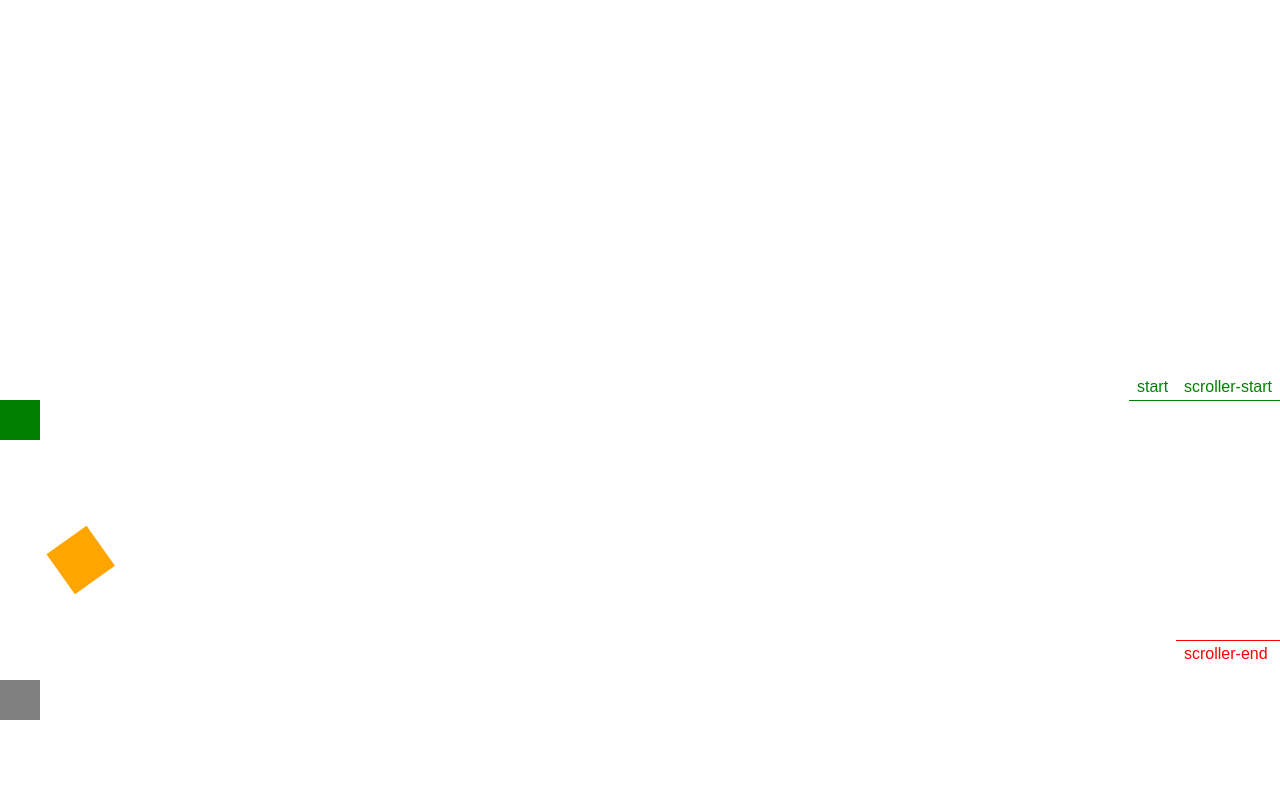
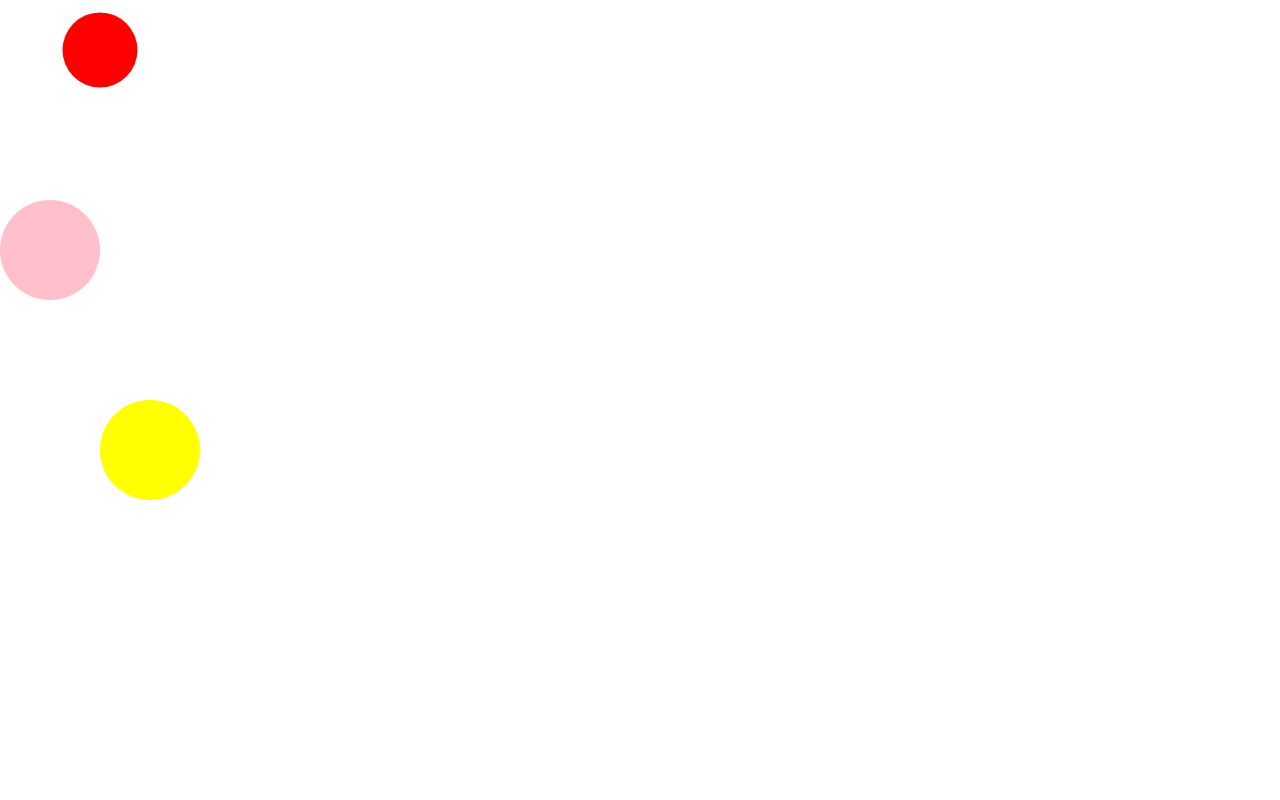
Before and after one commit to haseebDotJs/learning-gsap, a Next.js app: page / in a window 1280 px wide. Shown: the top 800 px of the page. Built offline with nearby package versions, Linux system fonts and the light colour scheme.

Commit message:
timeline basic animation

```diff
--- a/pages/index.tsx
+++ b/pages/index.tsx
@@ -1,50 +1,74 @@
 import type { NextPage } from "next";
-import React, { useEffect } from "react";
+import React, { useEffect, useState } from "react";
 
 //
 import { gsap } from "gsap";
 import { ScrollTrigger } from "gsap/dist/ScrollTrigger";
 
 const Home: NextPage = () => {
+  const [pauseCarousel, setPauseCarousel] = useState<boolean>(false);
   // let tween;
+  // useEffect(() => {
+  //   gsap.registerPlugin(ScrollTrigger);
+  //   gsap.defaults({ ease: "none", duration: 2 });
 
-  useEffect(() => {
-    gsap.registerPlugin(ScrollTrigger);
-    const from = (__className: string) => {
-      return {
-        scrollTrigger: {
-          trigger: __className,
-          toggleActions: "restart pause reverse pause",
-        },
-        rotation: 360,
-        // ease: "elastic",
-        x: 0,
-        // immediateRender: true,
-        // paused: true,
-        // opacity: 0,
-      };
-    };
-    const to = (__className: string) => {
-      return {
-        scrollTrigger: {
-          trigger: __className,
-          toggleActions: "restart pause reverse pause",
-          start: "top center",
-          end: "bottom 80%",
-          endTrigger: "grey",
-          markers: true,
-        },
-        opacity: 1,
-        x: 400,
-        scale: 2.5,
-        duration: 3,
-        rotation: 360,
-      };
-    };
-    // gsap.fromTo(".green", from(".green"), to(".green"));
-    gsap.to(".orange", to(".green"));
-    // gsap.fromTo(".grey", from(".grey"), to(".grey"));
-  }, []);
+  //   // timeline
+  //   gsap.utils.toArray(".box").forEach((panel, i) => {
+  //     ScrollTrigger.create({
+  //       trigger: panel,
+  //       // start: "top top",
+  //       pin: true,
+  //       pinSpacing: false,
+  //     });
+  //   });
+
+  //   ScrollTrigger.create({
+  //     snap: 1 / 4, // snap whole page to the closest section!
+  //   });
+  // }, []);
+
+  // useEffect(() => {
+  //   gsap.registerPlugin(ScrollTrigger);
+  //   const from = (__className: string) => {
+  //     return {
+  //       scrollTrigger: {
+  //         trigger: __className,
+  //         toggleActions: "restart pause reverse pause",
+  //       },
+  //       rotation: 360,
+  //       // ease: "elastic",
+  //       x: 0,
+  //       // immediateRender: true,
+  //       // paused: true,
+  //       // opacity: 0,
+  //     };
+  //   };
+  //   const to = (__className: string) => {
+  //     return {
+  //       scrollTrigger: {
+  //         trigger: __className,
+  //         // toggleActions: "play pause reverse restart",
+  //         start: "center center",
+  //         // end: "bottom center",
+  //         markers: true,
+  //         scrub: 1,
+  //         pin: true,
+  //       },
+  //       opacity: 1,
+  //       x: 400,
+  //       scale: 2.5,
+  //       duration: 1,
+  //       rotation: 360,
+  //       end: "+=300",
+  //     };
+  //   };
+  //   // gsap.to(".green", to(".green"));
+  //   gsap.to(".orange", to(".orange"));
+  //   // gsap.to(".green", { x: 100, duration: 1 });
+  //   // gsap.to(".green", { y: 50, duration: 1, delay: 1 }); //wait 1 second
+  //   // gsap.to(".green", { opacity: 0, duration: 1, delay: 2 });
+  //   var tl = gsap.timeline({ repeat: 2, repeatDelay: 1 });
+  // }, []);
 
   // const play = () => {
   //   tween?.play();
@@ -58,33 +82,27 @@ const Home: NextPage = () => {
   // const pause = () => {
   //   tween?.pause();
   // };
+  useEffect(() => {
+    const tl = gsap
+      .timeline({ yoyo: true })
+      .to(".box3", { x: 100, duration: 1 })
+      .fromTo(".box2", { x: 100 }, { x: 0 })
+      .fromTo(".box1", { x: 50 }, { scale: 0.75, duration: 1 });
+  }, []);
+
   return (
     <React.Fragment>
-      <div className="home">
-        <div className="box-container">
-          <div className="box green"></div>
-        </div>
-        <div className="box-container">
-          <div className="box orange"></div>
-        </div>
-        <div className="box-container">
-          <div className="box grey"></div>
+      <div
+        className="wrapper"
+        onMouseEnter={() => setPauseCarousel(true)}
+        onMouseLeave={() => setPauseCarousel(false)}
+      >
+        <div className="boxes">
+          <div className="box box1"></div>
+          <div className="box box2"></div>
+          <div className="box box3"></div>
         </div>
       </div>
-      {/* <div>
-        <div className="">
-          <button onClick={play}>Play</button>
-        </div>{" "}
-        <div className="">
-          <button onClick={reverse}>Reverse</button>
-        </div>
-        <div className="">
-          <button onClick={resume}>Resume</button>
-        </div>
-        <div className="">
-          <button onClick={pause}>Pause</button>
-        </div>
-      </div> */}
     </React.Fragment>
   );
 };
--- a/styles/globals.css
+++ b/styles/globals.css
@@ -4,6 +4,7 @@ body {
   margin: 0;
   font-family: -apple-system, BlinkMacSystemFont, Segoe UI, Roboto, Oxygen,
     Ubuntu, Cantarell, Fira Sans, Droid Sans, Helvetica Neue, sans-serif;
+  /* overflow-x: hidden; */
 }
 
 a {
@@ -14,26 +15,21 @@ a {
 * {
   box-sizing: border-box;
 }
-
-.home {
-  margin-top: 50vh;
-  min-height: 120vh;
-}
-.box-container {
-  margin-top: 100px;
-}
 .box {
-  display: block;
-  height: 40px;
-  width: 40px;
+  width: 100px;
+  height: 100px;
+  border-radius: 100%;
 }
 
-.green {
-  background-color: green;
+.box1 {
+  background-color: red;
+  margin-bottom: 100px;
 }
-.orange {
-  background-color: orange;
+.box2 {
+  background-color: pink;
+  margin-bottom: 100px;
 }
-.grey {
-  background-color: grey;
+.box3 {
+  background-color: yellow;
+  margin-bottom: 100px;
 }
```
